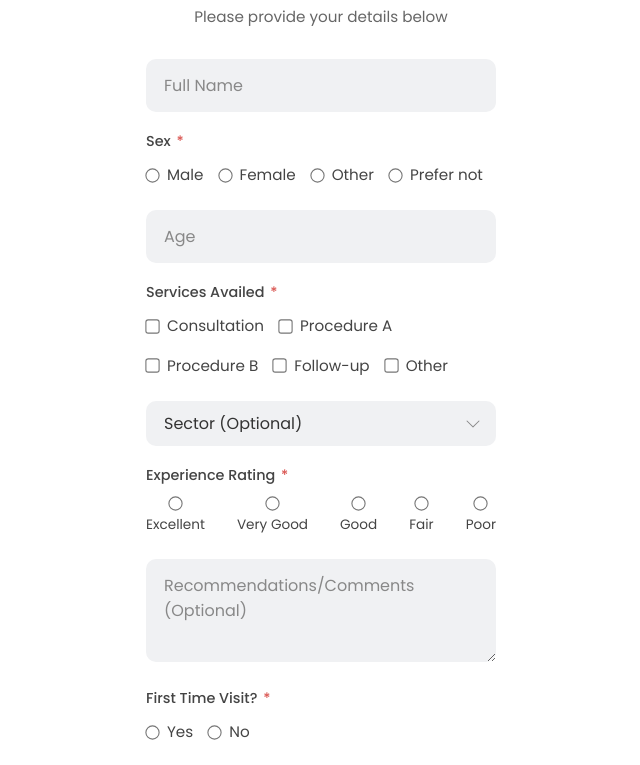
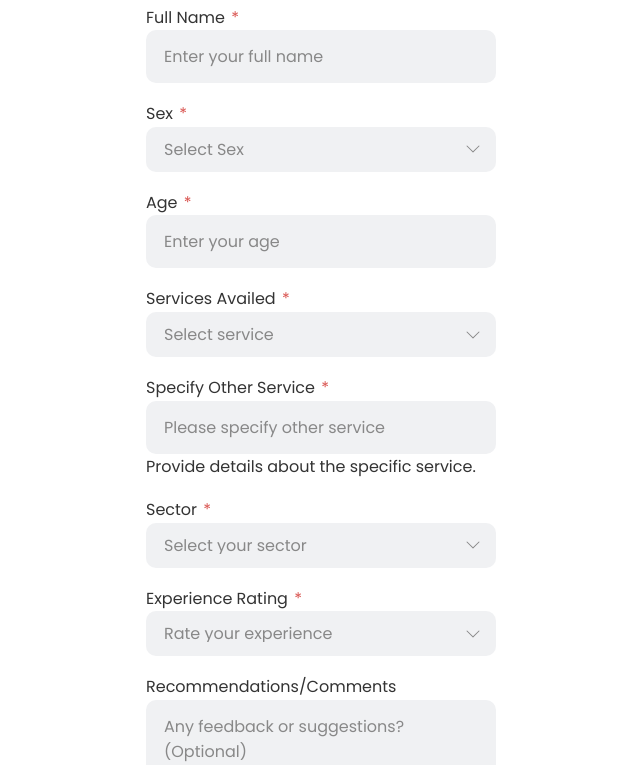
Before and after one commit to JaykeeAbaa/visitor-sdn, a plain HTML site: page index.html in a window 1280 px wide. Shown: the part 150-915 px from the top of the page, without its empty margins (319-959 px from the left). Drawn offline with Linux system fonts and the light colour scheme.

Commit message:
Update index.html

```diff
--- a/index.html
+++ b/index.html
@@ -5,7 +5,6 @@
     <meta name="viewport" content="width=device-width, initial-scale=1.0">
     <title>Client Registration</title>
     <link rel="stylesheet" href="style.css">
-    <!-- Using Poppins font like many modern UIs -->
     <link rel="preconnect" href="https://fonts.googleapis.com">
     <link rel="preconnect" href="https://fonts.gstatic.com" crossorigin>
     <link href="https://fonts.googleapis.com/css2?family=Poppins:wght@400;500;600;700&display=swap" rel="stylesheet">
@@ -16,125 +15,105 @@
         <div class="logo-wrapper">
             <!-- Replace with your actual logo -->
             <img src="placeholder-logo.png" alt="Logo" class="logo">
+             <!-- Optional: Add Office Name/Address here if needed, styled separately -->
+             <!--
+             <div class="office-details-header">
+                <h1>Your Office Name</h1>
+                <p>123 Office St, Cityville</p>
+             </div>
+             -->
         </div>
 
-        <h2>Client Registration</h2>
-        <p class="subtitle">Please provide your details below</p>
+        <h2 class="form-title">Client Registration</h2>
+        <!-- <p class="subtitle">Please provide your details below</p> -->
 
         <form id="registrationForm" action="#" method="POST" onsubmit="handleSubmit(event)">
 
             <div class="form-group">
-                <label for="fullName" class="visually-hidden">Full Name</label>
-                <input type="text" id="fullName" name="fullName" required placeholder="Full Name">
-            </div>
-
-             <!-- Visually group Sex options -->
-             <div class="form-group">
-                <label class="group-label">Sex <span class="required">*</span></label>
-                <div class="radio-group styled-radio-group">
-                    <label>
-                        <input type="radio" name="sex" value="Male" required>
-                        <span>Male</span>
-                    </label>
-                    <label>
-                        <input type="radio" name="sex" value="Female">
-                        <span>Female</span>
-                    </label>
-                    <label>
-                        <input type="radio" name="sex" value="Other">
-                        <span>Other</span>
-                    </label>
-                     <label>
-                        <input type="radio" name="sex" value="Prefer not to say">
-                        <span>Prefer not</span>
-                    </label>
-                </div>
+                <label for="fullName" class="form-label">Full Name <span class="required">*</span></label>
+                <input type="text" id="fullName" name="fullName" required placeholder="Enter your full name" class="modern-input">
             </div>
 
             <div class="form-group">
-                 <label for="age" class="visually-hidden">Age</label>
-                 <input type="number" id="age" name="age" min="0" max="120" required placeholder="Age">
-            </div>
-
-             <!-- Visually group Services -->
-            <div class="form-group">
-                 <label class="group-label">Services Availed <span class="required">*</span></label>
-                 <div class="checkbox-group styled-checkbox-group">
-                     <label>
-                         <input type="checkbox" name="services" value="Consultation" class="service-checkbox">
-                         <span>Consultation</span>
-                     </label>
-                     <label>
-                         <input type="checkbox" name="services" value="Procedure A" class="service-checkbox">
-                         <span>Procedure A</span>
-                     </label>
-                     <label>
-                         <input type="checkbox" name="services" value="Procedure B" class="service-checkbox">
-                         <span>Procedure B</span>
-                     </label>
-                      <label>
-                         <input type="checkbox" name="services" value="Follow-up" class="service-checkbox">
-                         <span>Follow-up</span>
-                     </label>
-                     <label>
-                         <input type="checkbox" name="services" value="Other" id="serviceOtherCheckbox" class="service-checkbox">
-                         <span>Other</span>
-                    </label>
-                 </div>
-            </div>
-
-             <div class="form-group" id="otherServiceGroup" style="display: none;">
-                 <label for="otherService" class="visually-hidden">If Other, please specify:</label>
-                 <input type="text" id="otherService" name="otherService" placeholder="Specify other service">
+                <label for="sex" class="form-label">Sex <span class="required">*</span></label>
+                <select id="sex" name="sex" required class="modern-input">
+                    <option value="" disabled selected>Select Sex</option>
+                    <option value="Male">Male</option>
+                    <option value="Female">Female</option>
+                    <option value="Prefer not to say">Prefer not to say</option>
+                </select>
             </div>
 
             <div class="form-group">
-                 <label for="sector" class="visually-hidden">Sector</label>
-                 <select id="sector" name="sector">
-                     <option value="" disabled selected>Sector (Optional)</option>
-                     <option value="Private">Private</option>
-                     <option value="Public">Public</option>
-                     <option value="Non-Profit">Non-Profit</option>
-                     <option value="Academia">Academia</option>
-                     <option value="Self-Employed">Self-Employed</option>
-                     <option value="Other">Other</option>
+                 <label for="age" class="form-label">Age <span class="required">*</span></label>
+                 <input type="number" id="age" name="age" min="0" max="120" required placeholder="Enter your age" class="modern-input">
+            </div>
+
+             <div class="form-group">
+                <label for="services_availed" class="form-label">Services Availed <span class="required">*</span></label>
+                <select id="services_availed" name="services_availed" required class="modern-input">
+                    <option value="" disabled selected>Select service</option>
+                    <option value="Free Wi-Fi for All (FW4A)">Free Wi-Fi for All (FW4A)</option>
+                    <option value="Tech4ED-DTC Program">Tech4ED-DTC Program</option>
+                    <option value="Cybersecurity Awareness and PNPKI Services">Cybersecurity Awareness and PNPKI Services</option>
+                    <option value="ICT Training and Capacity Building">ICT Training and Capacity Building</option>
+                    <option value="Government Network (GovNet) Connectivity">Government Network (GovNet) Connectivity</option>
+                    <option value="Smart Villages, Smart Islands (SVSI) Initiative">Smart Villages, Smart Islands (SVSI) Initiative</option>
+                    <option value="National Broadband Program (NBP)">National Broadband Program (NBP)</option>
+                    <option value="DICT Digital Governance (eGov Services)">DICT Digital Governance (eGov Services)</option>
+                    <option value="ICT Industry Development">ICT Industry Development</option>
+                    <option value="Technical Support">Technical Support</option>
+                    <option value="Others">Others</option>
                 </select>
             </div>
 
-             <!-- Visually group Rating -->
-            <div class="form-group">
-                 <label class="group-label">Experience Rating <span class="required">*</span></label>
-                 <div class="radio-group rating-group">
-                     <label><input type="radio" name="rating" value="5" required> <span>Excellent</span></label>
-                     <label><input type="radio" name="rating" value="4"> <span>Very Good</span></label>
-                     <label><input type="radio" name="rating" value="3"> <span>Good</span></label>
-                     <label><input type="radio" name="rating" value="2"> <span>Fair</span></label>
-                     <label><input type="radio" name="rating" value="1"> <span>Poor</span></label>
-                 </div>
+            <div id="other_service_div" class="form-group hidden">
+                 <label for="other_service" class="form-label">Specify Other Service <span class="required">*</span></label>
+                 <input type="text" id="other_service" name="other_service" class="modern-input" placeholder="Please specify other service">
+                 <p class="form-hint">Provide details about the specific service.</p>
             </div>
 
             <div class="form-group">
-                 <label for="recommendations" class="visually-hidden">Recommendations/Comments</label>
-                 <textarea id="recommendations" name="recommendations" rows="3" placeholder="Recommendations/Comments (Optional)"></textarea>
+                <label for="sector" class="form-label">Sector <span class="required">*</span></label>
+                <select id="sector" name="sector" required class="modern-input">
+                    <option value="" disabled selected>Select your sector</option>
+                    <option value="Out-of-School Youth & Adults">Out-of-School Youth & Adults</option>
+                    <option value="Educators">Educators</option>
+                    <option value="Students">Students</option>
+                    <option value="People with Disabilities">People with Disabilities</option>
+                    <option value="Women">Women</option>
+                    <option value="Senior Citizens">Senior Citizens</option>
+                    <option value="Overseas Filipino Workers (OFWs) and Their Families/Relatives">Overseas Filipino Workers (OFWs) and Their Families/Relatives</option>
+                    <option value="Entrepreneurs">Entrepreneurs</option>
+                    <option value="Indigenous Peoples">Indigenous Peoples</option>
+                    <option value="Farmers and Fisherfolk">Farmers and Fisherfolk</option>
+                    <option value="Government Employees & Public Servants">Government Employees & Public Servants</option>
+                    <option value="Micro, Small, and Medium Enterprises (MSMEs)">Micro, Small, and Medium Enterprises (MSMEs)</option>
+                    <option value="Health Workers & Medical Professionals">Health Workers & Medical Professionals</option>
+                    <option value="Transport & Logistics Workers">Transport & Logistics Workers</option>
+                    <option value="Informal Workers & Daily Wage Earners">Informal Workers & Daily Wage Earners</option>
+                </select>
             </div>
 
-            <!-- Visually group First Time Visit -->
             <div class="form-group">
-                <label class="group-label">First Time Visit? <span class="required">*</span></label>
-                <div class="radio-group styled-radio-group first-visit-group">
-                    <label>
-                        <input type="radio" name="firstTime" value="Yes" required>
-                        <span>Yes</span>
-                    </label>
-                    <label>
-                        <input type="radio" name="firstTime" value="No">
-                        <span>No</span>
-                    </label>
+                 <label for="experienceRating" class="form-label">Experience Rating <span class="required">*</span></label>
+                 <select id="experienceRating" name="experienceRating" required class="modern-input">
+                    <option value="" disabled selected>Rate your experience</option>
+                    <option value="5">Excellent</option>
+                    <option value="4">Very Good</option>
+                    <option value="3">Good</option>
+                    <option value="2">Fair</option>
+                    <option value="1">Poor</option>
+                 </select>
             </div>
+
+            <div class="form-group">
+                 <label for="recommendations" class="form-label">Recommendations/Comments</label>
+                 <textarea id="recommendations" name="recommendations" rows="3" placeholder="Any feedback or suggestions? (Optional)" class="modern-input"></textarea>
             </div>
 
             <div class="form-group signature-group">
-                <label for="signatureCanvas" class="group-label">Signature <span class="required">*</span></label>
+                <label for="signatureCanvas" class="form-label">Signature <span class="required">*</span></label>
                 <div class="canvas-container">
                    <canvas id="signatureCanvas"></canvas>
                 </div>
@@ -142,15 +121,24 @@
                  <input type="hidden" id="signatureData" name="signatureData">
             </div>
 
-             <!-- Terms & Conditions Checkbox (Style only) -->
-             <div class="form-group terms-group">
-                <label>
-                    <input type="checkbox" name="terms" id="termsCheckbox" required>
-                    <span>I agree to the <a href="#" target="_blank">Terms & Conditions</a></span>
+            <!-- Single Checkbox for First Time Visit -->
+            <div class="form-group check-group">
+                <label class="check-label">
+                    <input type="checkbox" id="firstTimeVisit" name="firstTimeVisit" value="Yes">
+                    <span>This is my first time visiting</span>
                 </label>
             </div>
 
-            <div class="form-group">
+             <!-- Terms & Conditions Checkbox (Keep if needed) -->
+             <div class="form-group check-group">
+                <label class="check-label">
+                    <input type="checkbox" name="terms" id="termsCheckbox" required>
+                    <span>I agree to the <a href="#" target="_blank">Terms & Conditions</a> <span class="required">*</span></span>
+                </label>
+            </div>
+
+
+            <div class="form-group submit-button-group">
                 <button type="submit" class="submit-btn">Register Client</button>
             </div>
 
```
Lines whose indentation alone changed are shown as unchanged.
